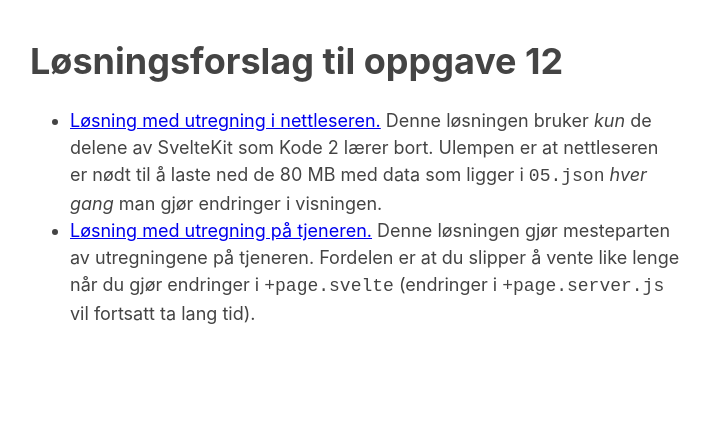
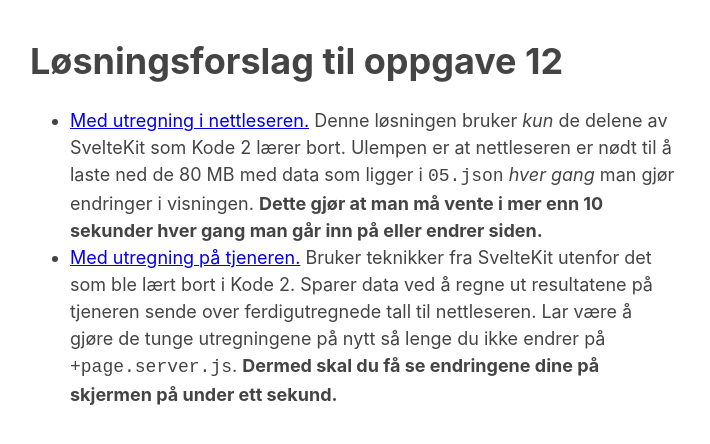
Before and after one commit to Vages/large-json-files-in-sveltekit, a SvelteKit app: page / in a window 1280 px wide. Shown: the top 444 px of the page, without its empty margins (285-995 px from the left). Built offline with nearby package versions, Linux system fonts and the light colour scheme.

Commit message:
Update explanation at front page

```diff
--- a/src/routes/+page.svelte
+++ b/src/routes/+page.svelte
@@ -3,16 +3,21 @@
 <nav>
 	<ul>
 		<li>
-			<a href="/utregning-i-nettleseren">Løsning med utregning i nettleseren.</a> Denne løsningen
-			bruker <em>kun</em> de delene av SvelteKit som Kode 2 lærer bort. Ulempen er at nettleseren er
-			nødt til å laste ned de 80 MB med data som ligger i <code>05.json</code> <em>hver gang</em> man
+			<a href="/utregning-i-nettleseren">Med utregning i nettleseren.</a> Denne løsningen bruker
+			<em>kun</em> de delene av SvelteKit som Kode 2 lærer bort. Ulempen er at nettleseren er nødt
+			til å laste ned de 80 MB med data som ligger i <code>05.json</code> <em>hver gang</em> man
 			gjør endringer i visningen.
+			<strong
+				>Dette gjør at man må vente i mer enn 10 sekunder hver gang man går inn på eller endrer
+				siden.</strong
+			>
 		</li>
 		<li>
-			<a href="/utregning-paa-tjeneren">Løsning med utregning på tjeneren.</a> Denne løsningen gjør
-			mesteparten av utregningene på tjeneren. Fordelen er at du slipper å vente like lenge når du
-			gjør endringer i <code>+page.svelte</code> (endringer i <code>+page.server.js</code> vil fortsatt
-			ta lang tid).
+			<a href="/utregning-paa-tjeneren">Med utregning på tjeneren.</a> Bruker teknikker fra
+			SvelteKit utenfor det som ble lært bort i Kode 2. Sparer data ved å regne ut resultatene på
+			tjeneren sende over ferdigutregnede tall til nettleseren. Lar være å gjøre de tunge
+			utregningene på nytt så lenge du ikke endrer på <code>+page.server.js</code>.
+			<strong>Dermed skal du få se endringene dine på skjermen på under ett sekund.</strong>
 		</li>
 	</ul>
 </nav>
```
